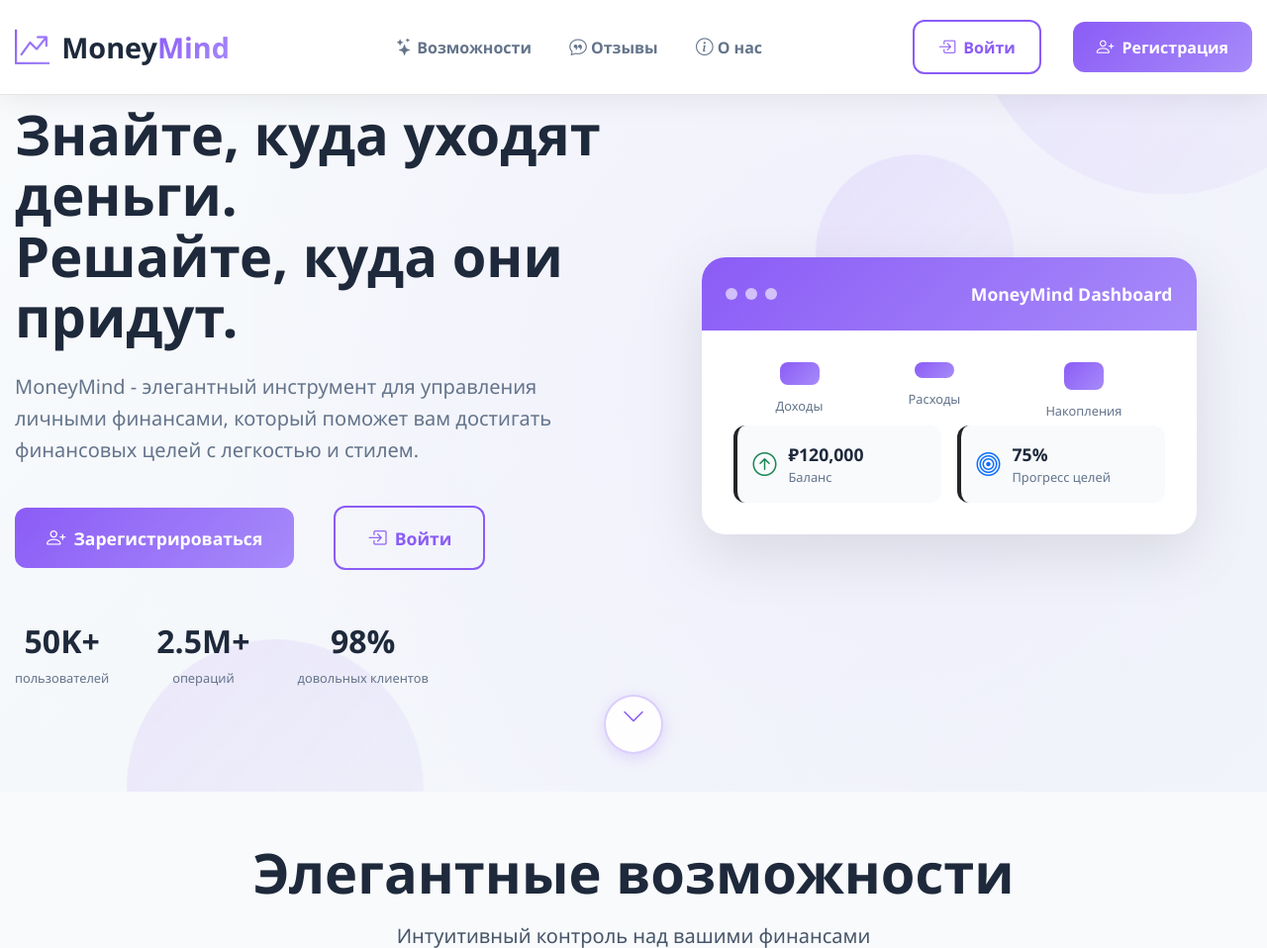
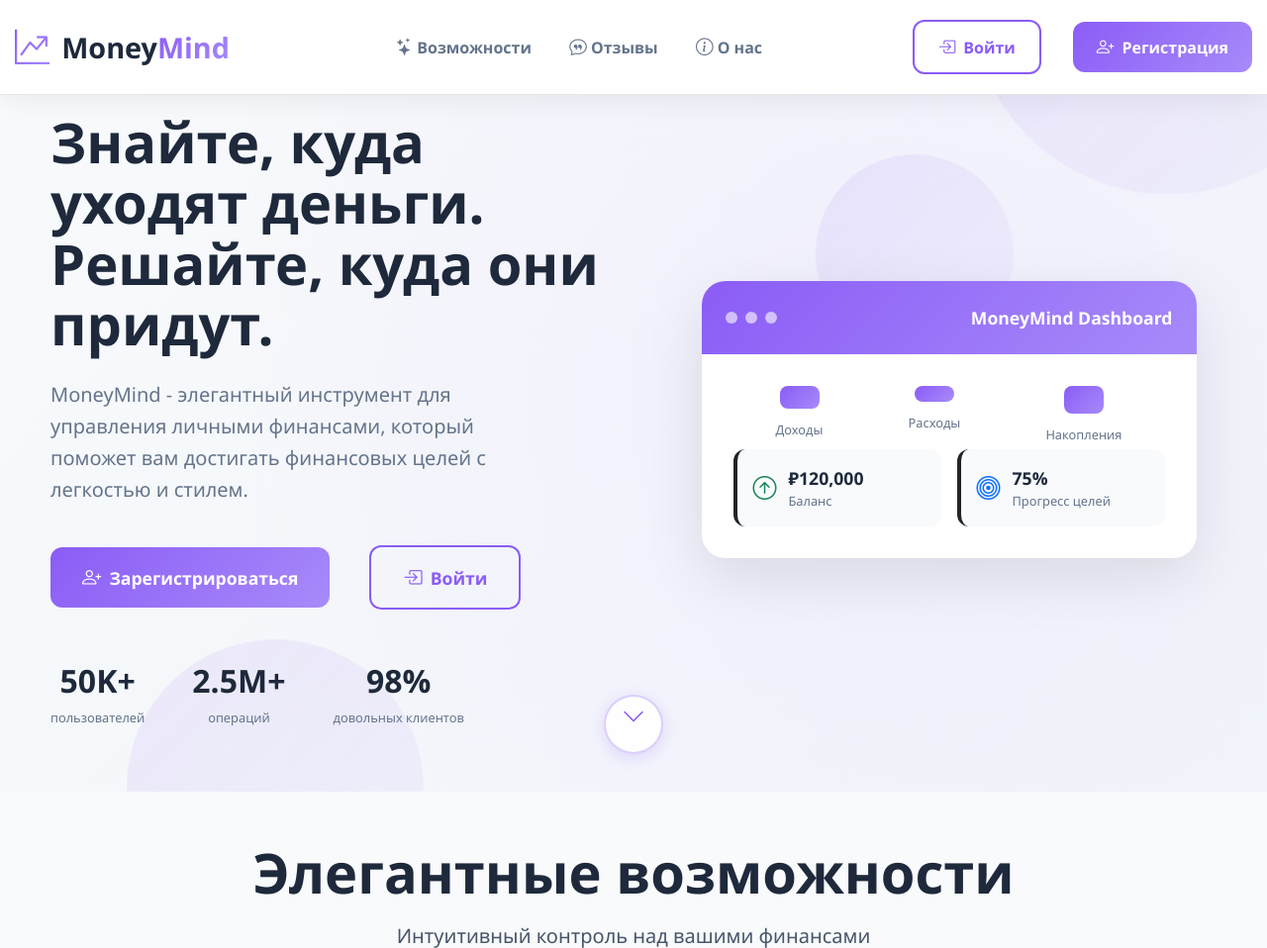
Before and after one commit to LaptevAndr/MoneyMind, a Django app: page / in a window 1280 px wide. Shown: the top 958 px of the page at 99% size. Run offline with Django 5.2, Linux system fonts and the light colour scheme.

Commit message:
Сделал больше отступы

```diff
--- a/templates/budget/home.html
+++ b/templates/budget/home.html
@@ -112,8 +112,8 @@
     </div>
 
     <div class="container">
-        <div class="row align-items-center min-vh-100">
-            <div class="col-xl-6 col-lg-6">
+        <div class="row align-items-center min-vh-100 pt-5">
+            <div class="col-xl-6 col-lg-6 ps-5">
                 <div class="hero-content">
                     <!-- Главный заголовок -->
                     <h1 class="hero-title">
```
